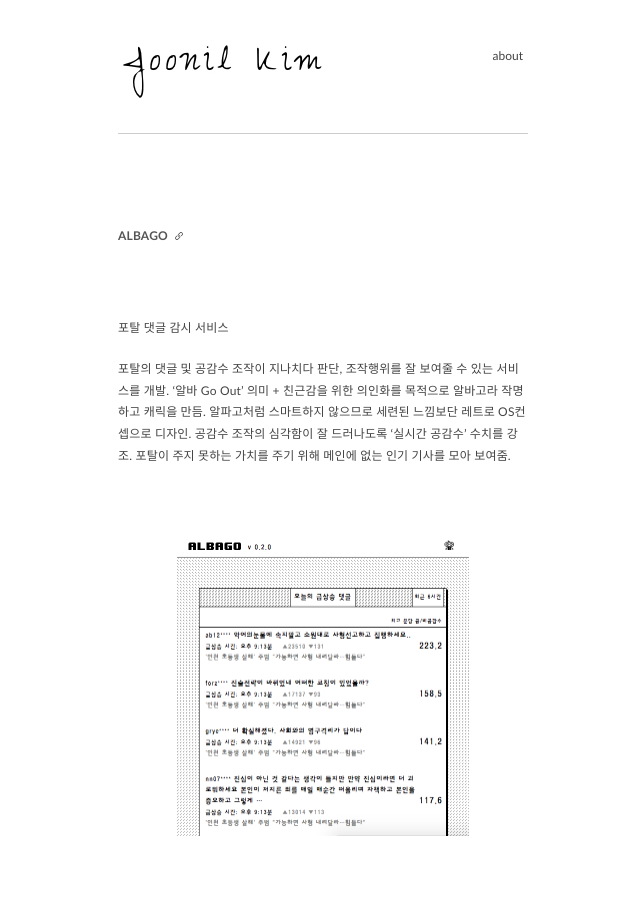
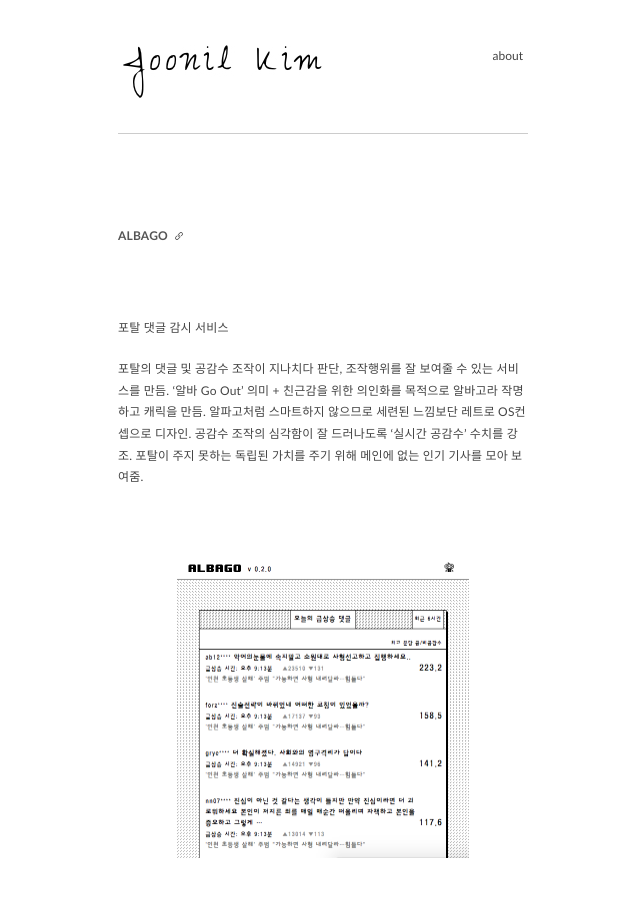
Before and after one commit to joonilkim/joonilkim.github.io, a Jekyll site: the page built from _posts/2018-02-01-albago.md, in a window 1280 px wide and 900 px high. Shown: the top 897 px of the window, without its empty margins (317-957 px from the left). Built offline with Jekyll 4.4.1, drawn with Linux system fonts in a browser that asks for light colours.

Commit message:
프로젝트 설명 수정

```diff
--- a/_posts/2018-02-01-albago.md
+++ b/_posts/2018-02-01-albago.md
@@ -11,4 +11,4 @@ covers:
 platform: Web
 stack: Python, ES6, Node.js, Express.js, Websocket, Webpack, Vue.js, Vuex, ECS, EC2, AWS Aurora Mysql, S3, Cloudwatch
 ---
-포탈의 댓글 및 공감수 조작이 지나치다 판단, 조작행위를 잘 보여줄 수 있는 서비스를 개발. '알바 Go Out' 의미 + 친근감을 위한 의인화를 목적으로 알바고라 작명하고 캐릭을 만듬. 알파고처럼 스마트하지 않으므로 세련된 느낌보단 레트로 OS컨셉으로 디자인. 공감수 조작의 심각함이 잘 드러나도록 '실시간 공감수' 수치를 강조. 포탈이 주지 못하는 가치를 주기 위해 메인에 없는 인기 기사를 모아 보여줌.
+포탈의 댓글 및 공감수 조작이 지나치다 판단, 조작행위를 잘 보여줄 수 있는 서비스를 만듬. '알바 Go Out' 의미 + 친근감을 위한 의인화를 목적으로 알바고라 작명하고 캐릭을 만듬. 알파고처럼 스마트하지 않으므로 세련된 느낌보단 레트로 OS컨셉으로 디자인. 공감수 조작의 심각함이 잘 드러나도록 '실시간 공감수' 수치를 강조. 포탈이 주지 못하는 독립된 가치를 주기 위해 메인에 없는 인기 기사를 모아 보여줌.
```
